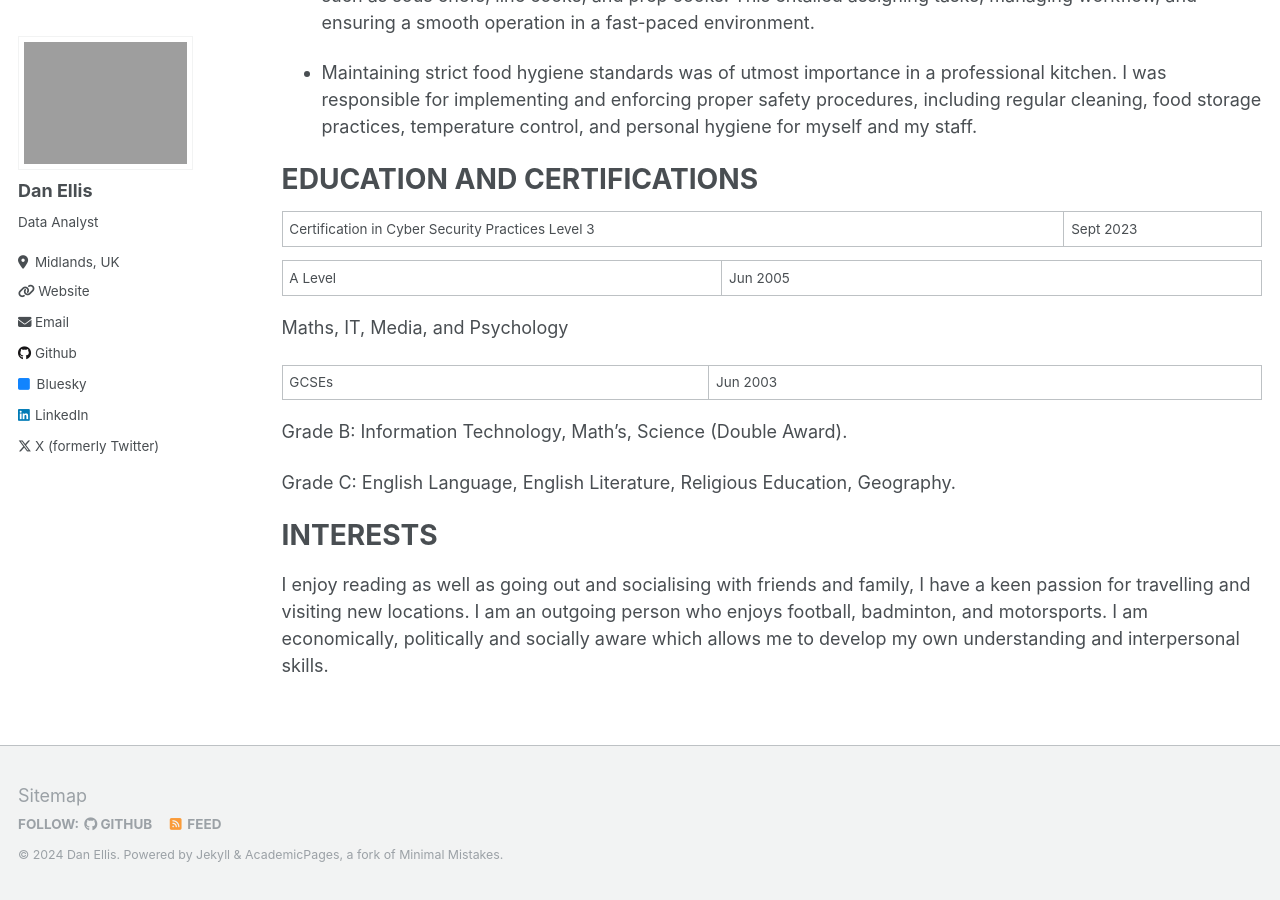
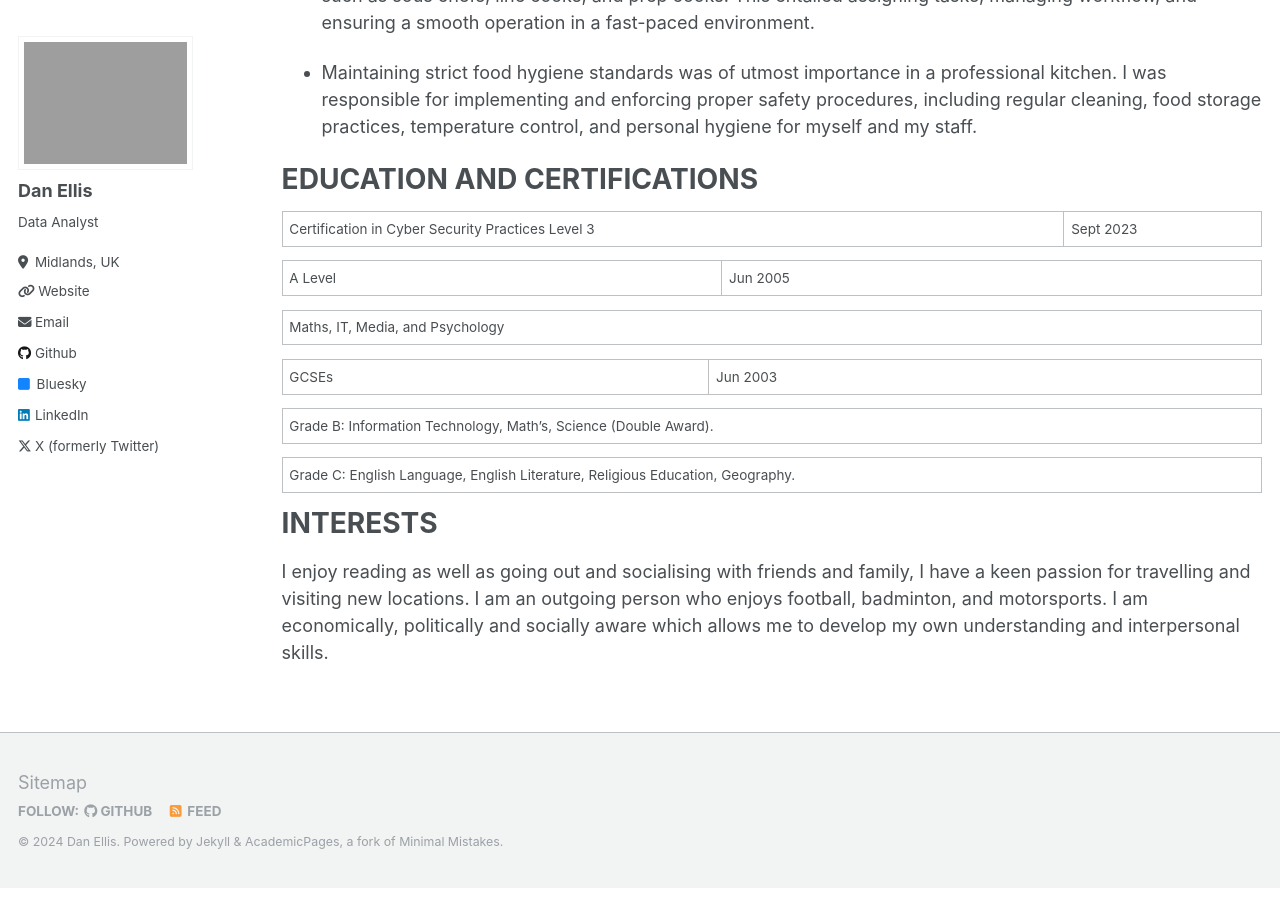
Before and after one commit to danellisprojects/danellisprojects.github.io, a Jekyll site: the page built from _pages/cv.md, in a window 1280 px wide and 900 px high, scrolled down 3424 px. Built offline with Jekyll 4.4.1, drawn with Linux system fonts in a browser that asks for light colours.

Commit message:
Update cv.md

```diff
--- a/_pages/cv.md
+++ b/_pages/cv.md
@@ -114,13 +114,13 @@ Certification in Cyber Security Practices Level 3 | Sept 2023
 
 A Level | Jun 2005
 
-Maths, IT, Media, and Psychology
+Maths, IT, Media, and Psychology |
 
 GCSEs | Jun 2003
 
-Grade B: Information Technology, Math's, Science (Double Award).
+Grade B: Information Technology, Math's, Science (Double Award). |
 
-Grade C: English Language, English Literature, Religious Education, Geography.
+Grade C: English Language, English Literature, Religious Education, Geography. |
 
 INTERESTS
 ======
```
